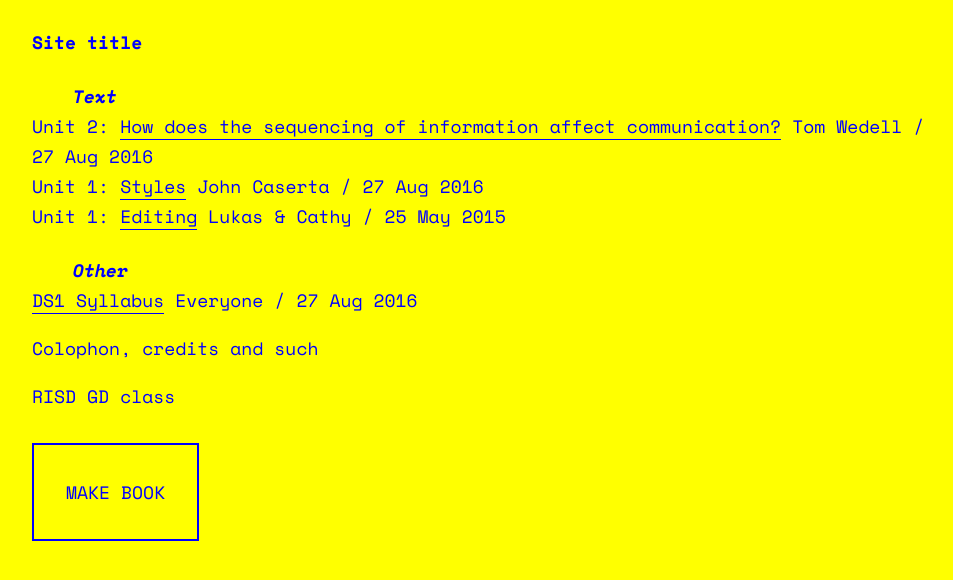
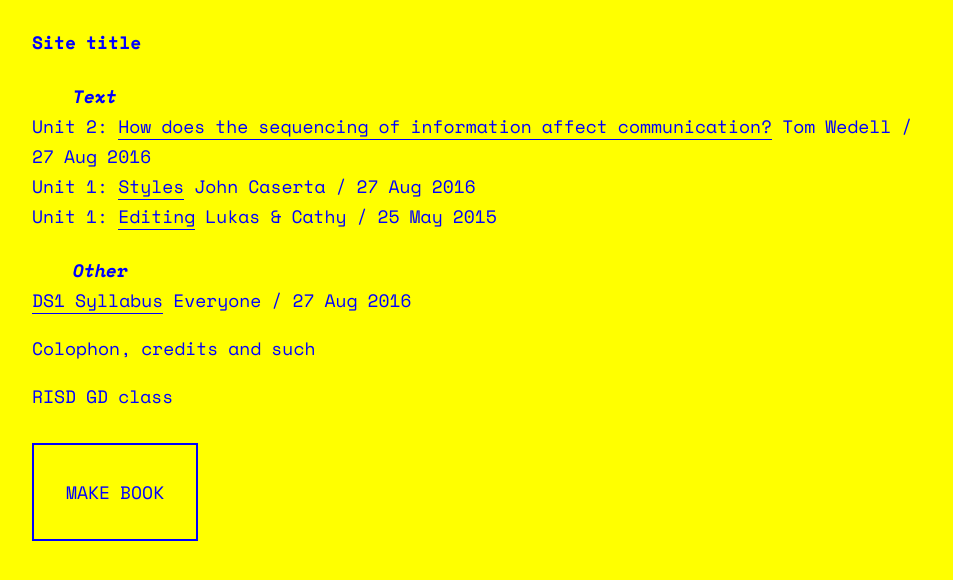
Before and after one commit to thedesignoffice/babybindery, a Jekyll site: the page built from index.html, in a window 1280 px wide. Shown: the top 580 px of the page, without its empty margins (160-1113 px from the left). Built offline with Jekyll 4.4.1, drawn with Linux system fonts in a browser that asks for light colours.

Commit message:
text edits

```diff
--- a/css/universal.css
+++ b/css/universal.css
@@ -2,12 +2,12 @@
   background: yellow;
   font-family: 'Space Mono', monospace;
   color: blue;
+  word-spacing: -1px;
   text-align: left;
   width: 100%;
   font-size: 18px;
   line-height: 30px;
   margin-top: 3vh;
-  -webkit-font-smoothing: antialiased;
 }
 
 img{
```
